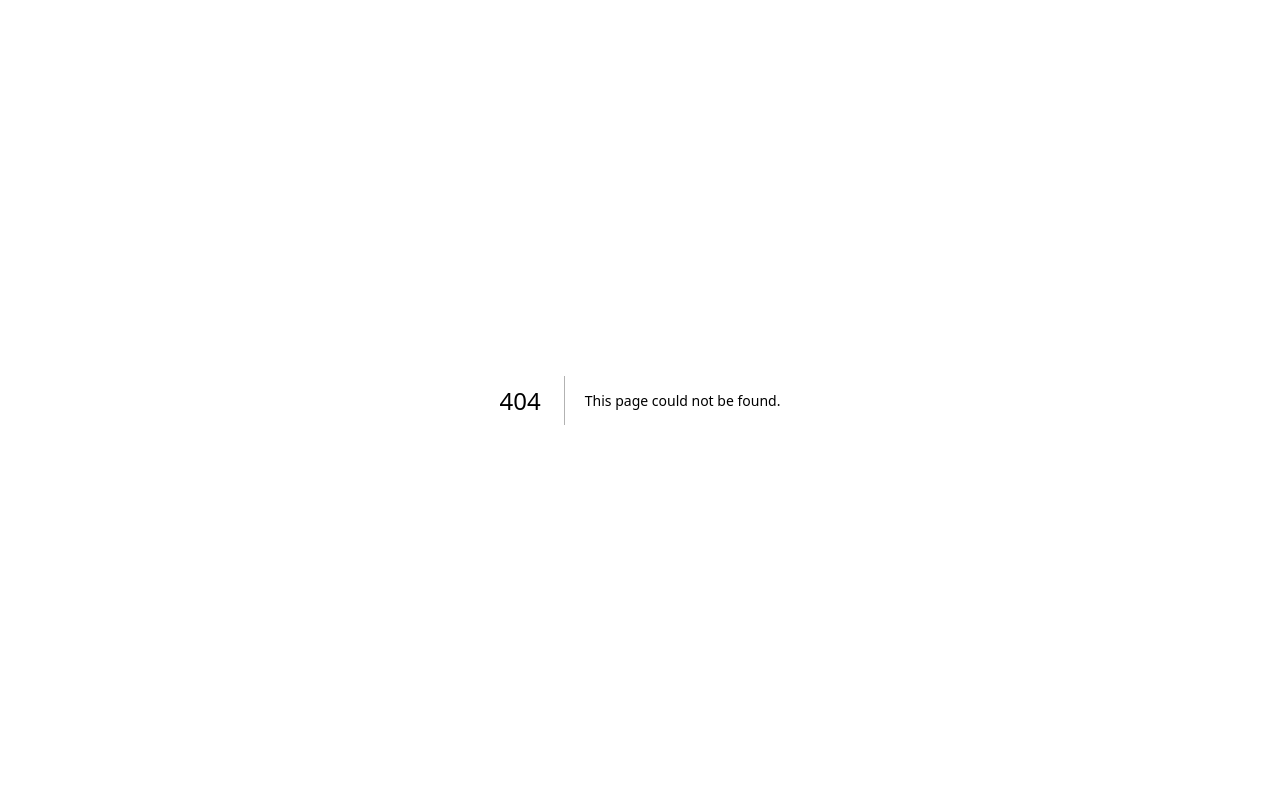
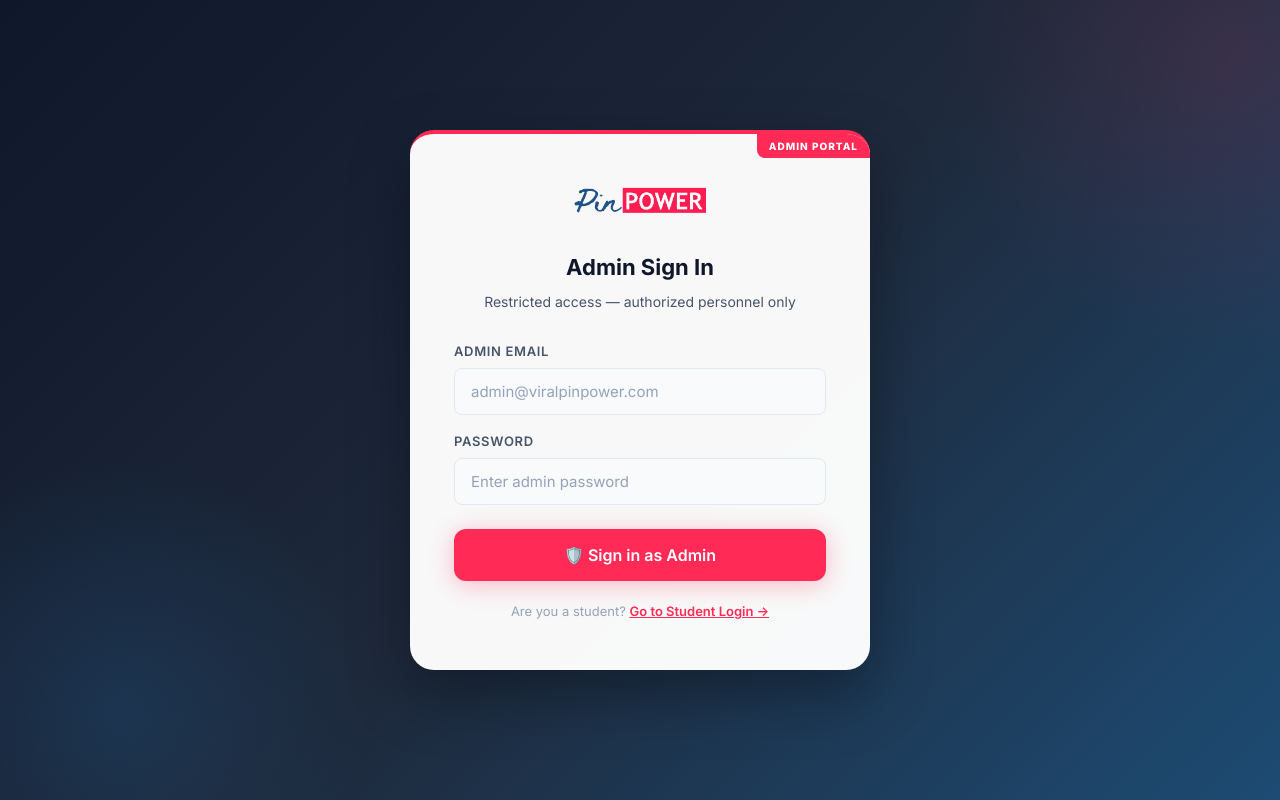
Before and after one commit to Jamal512-AI/pinpower-lms, a Next.js app: page /admin/admin-login in a window 1280 px wide. Before the commit this address had no page. Built offline with nearby package versions, Linux system fonts and the light colour scheme; no server answers.

Commit message:
Add files via upload

```diff
--- /dev/null
+++ b/src/app/admin/admin-login/page.tsx
@@ -0,0 +1,118 @@
+'use client';
+
+import { useState } from 'react';
+import { useRouter } from 'next/navigation';
+import { createClient } from '@/lib/supabase';
+
+export default function AdminLoginPage() {
+  const router = useRouter();
+  const supabase = createClient();
+
+  const [email, setEmail] = useState('');
+  const [password, setPassword] = useState('');
+  const [loading, setLoading] = useState(false);
+  const [error, setError] = useState('');
+
+  async function handleAdminLogin(e: React.FormEvent) {
+    e.preventDefault();
+    setLoading(true);
+    setError('');
+
+    try {
+      const { data, error: authError } = await supabase.auth.signInWithPassword({ email, password });
+      if (authError) throw authError;
+      if (!data.user) throw new Error('Login failed');
+
+      // Strictly verify admin role
+      const { data: profile } = await supabase
+        .from('users_extended')
+        .select('role')
+        .eq('id', data.user.id)
+        .single();
+
+      if (!profile || profile.role !== 'admin') {
+        await supabase.auth.signOut();
+        setError('Access denied. This portal is for administrators only.');
+        setLoading(false);
+        return;
+      }
+
+      router.push('/admin');
+    } catch (err: unknown) {
+      const message = err instanceof Error ? err.message : 'Login failed. Please try again.';
+      setError(message);
+    } finally {
+      setLoading(false);
+    }
+  }
+
+  return (
+    <div className="auth-page" style={{ background: 'linear-gradient(135deg, #0f172a 0%, #1e293b 50%, #1D4B73 100%)' }}>
+      <div className="auth-card" style={{ borderTop: '4px solid var(--accent)', position: 'relative', overflow: 'hidden' }}>
+        {/* Admin watermark */}
+        <div style={{
+          position: 'absolute', top: 0, right: 0, background: 'var(--accent)',
+          color: '#fff', fontSize: 10, fontWeight: 800, padding: '4px 12px',
+          borderBottomLeftRadius: 8, letterSpacing: 1, textTransform: 'uppercase'
+        }}>
+          Admin Portal
+        </div>
+
+        <div className="auth-logo">
+          <img src="/logo.png" alt="Pin Power Logo" style={{ width: 140, height: 'auto', objectFit: 'contain' }} />
+        </div>
+
+        <h2 className="auth-title" style={{ color: '#0f172a' }}>Admin Sign In</h2>
+        <p className="auth-subtitle">Restricted access — authorized personnel only</p>
+
+        {error && (
+          <div className="alert alert-error" style={{ marginBottom: 16 }}>
+            🚫 {error}
+          </div>
+        )}
+
+        <form className="auth-form" onSubmit={handleAdminLogin}>
+          <div className="form-group">
+            <label className="form-label" htmlFor="admin-email">Admin Email</label>
+            <input
+              id="admin-email"
+              type="email"
+              className="form-input"
+              placeholder="admin@viralpinpower.com"
+              value={email}
+              onChange={e => setEmail(e.target.value)}
+              required
+              autoComplete="username"
+            />
+          </div>
+          <div className="form-group">
+            <label className="form-label" htmlFor="admin-password">Password</label>
+            <input
+              id="admin-password"
+              type="password"
+              className="form-input"
+              placeholder="Enter admin password"
+              value={password}
+              onChange={e => setPassword(e.target.value)}
+              required
+              autoComplete="current-password"
+            />
+          </div>
+          <button
+            type="submit"
+            id="admin-login-btn"
+            className="btn btn-primary btn-full btn-lg"
+            disabled={loading}
+          >
+            {loading ? <><span className="loader" />Authenticating…</> : '🛡️ Sign in as Admin'}
+          </button>
+        </form>
+
+        <div style={{ marginTop: 20, textAlign: 'center', fontSize: 13, color: 'var(--text-muted)' }}>
+          Are you a student?{' '}
+          <a href="/login" style={{ color: 'var(--accent)', fontWeight: 600 }}>Go to Student Login →</a>
+        </div>
+      </div>
+    </div>
+  );
+}
```
